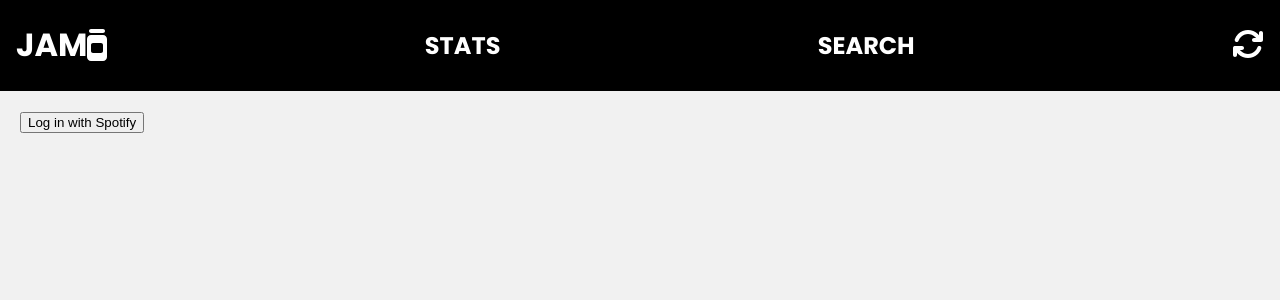
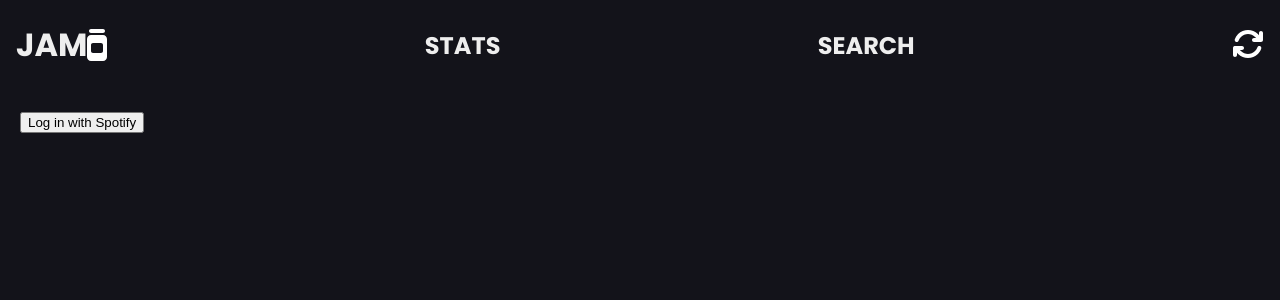
Before and after one commit to JensonW7/jam, a React (Create React App) app in the folder client/: page / in a window 1280 px wide. Shown: the top 300 px of the page. Built offline with nearby package versions, Linux system fonts and the light colour scheme; a web font is replaced by a local one.

Commit message:
universal styling

```diff
--- a/client/src/components/styles/navbar.css
+++ b/client/src/components/styles/navbar.css
@@ -7,9 +7,9 @@
 
 .navbar {
     font-family: 'Poppins', sans-serif;
-    background-color: black
+    background-color: #13131A
 }
 
 .navbar h1, .navbar h2 {
-    color: white;
+    color: #EEEEEE;
 }
--- a/client/src/index.css
+++ b/client/src/index.css
@@ -1,3 +1,5 @@
+@import url('https://fonts.googleapis.com/css2?family=Poppins:wght@100;200;300;400;500;600;700;800;900&display=swap');
+
 body {
   margin: 0;
   padding: 0;
@@ -7,7 +9,8 @@ body {
     sans-serif;
   -webkit-font-smoothing: antialiased;
   -moz-osx-font-smoothing: grayscale;
-  background: #f1f1f1;
+  background: #13131A;
+  color: #EEEEEE;
 }
 
 code {
@@ -43,7 +46,8 @@ span {
 }
 
 header {
-  background: #fff;
+  color: #EEEEEE;
+  text-decoration: none;
 }
 
 header .container {
--- a/client/src/pages/Home.js
+++ b/client/src/pages/Home.js
@@ -4,7 +4,7 @@ import "../index.css";
 import "./Home.css";
 
 // components
-import FriendBox from "../components/HomeSquares/FriendBox";
+import FriendBox from "../Components/HomeSquares/FriendBox";
 
 import useAuth from "../hooks/useAuth";
 import { useUpdateCurrentSong } from "../hooks/useUpdateCurrentSong";
--- a/client/src/pages/SearchProfile.js
+++ b/client/src/pages/SearchProfile.js
@@ -4,8 +4,8 @@ import { useNavigate } from 'react-router-dom'
 import '../index.css'
 
 // components
-import SearchForm from '../components/SearchForm'
-import SearchProfileResult from '../components/SearchProfileResult'
+import SearchForm from '../Components/SearchForm'
+import SearchProfileResult from '../Components/SearchProfileResult'
 
 const SearchProfile = () => {
     const [searchResult, setSearchResult] = useState([])
```
Also changed, not shown: client/src/App.js (+5 -5 lines).
